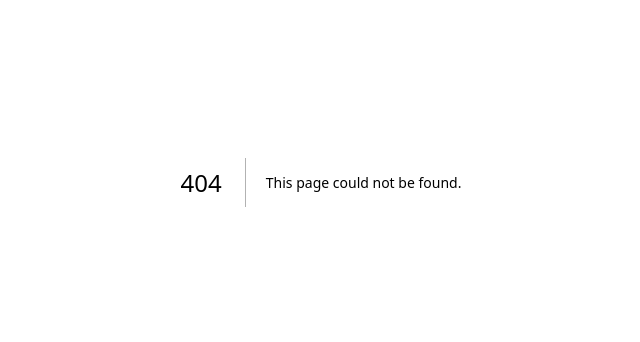
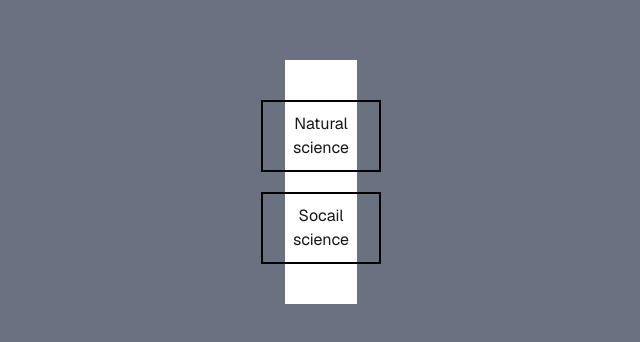
Before and after one commit to Alador-Mikiele-cd/studyhelper, a Next.js app in the folder frontend/: page /onboarding/onboarding_subject in a window 1280 px wide. Before the commit this address had no page. Shown: the part 218-560 px from the top of the page, without its empty margins (319-959 px from the left). Built offline with nearby package versions, Linux system fonts and the light colour scheme.

Commit message:
onboarding created

```diff
--- /dev/null
+++ b/frontend/app/onboarding/onboarding_subject/page.tsx
@@ -0,0 +1,13 @@
+export default function onBoarding_Subject(){
+    return(
+        <div className="flex flex-col flex-1 items-center justify-center bg-gray-500 font-sans dark:bg-black">
+        <main className=" w-full max-w-[200px] flex-col items-center justify-between py-32 px-16 ">
+            <div className=" flex  flex-col items-center justify-center gap-5 bg-white py-[40px]">
+                 <button className="border-black border-2 px-[30px] py-[10px]"> Natural science</button>
+                 <button className="border-black border-2 px-[30px] py-[10px]"> Socail science</button>
+            </div>
+        </main>
+        </div>
+
+    )
+}
--- /dev/null
+++ b/frontend/app/onboarding/page.tsx
@@ -0,0 +1,13 @@
+export default function onBoarding(){
+    return(
+        <div className="flex flex-col flex-1 items-center justify-center bg-gray-500 font-sans dark:bg-black">
+        <main className=" w-full max-w-3xl flex-col items-center justify-between py-32 px-16 ">
+            <div className=" flex  flex-col items-center justify-center gap-5 bg-white py-[40px]">
+                 <button className="border-black border-2 px-[30px] py-[10px]"> Natural science</button>
+                 <button className="border-black border-2 px-[30px] py-[10px]"> Socail science</button>
+            </div>
+        </main>
+        </div>
+
+    )
+}
```
